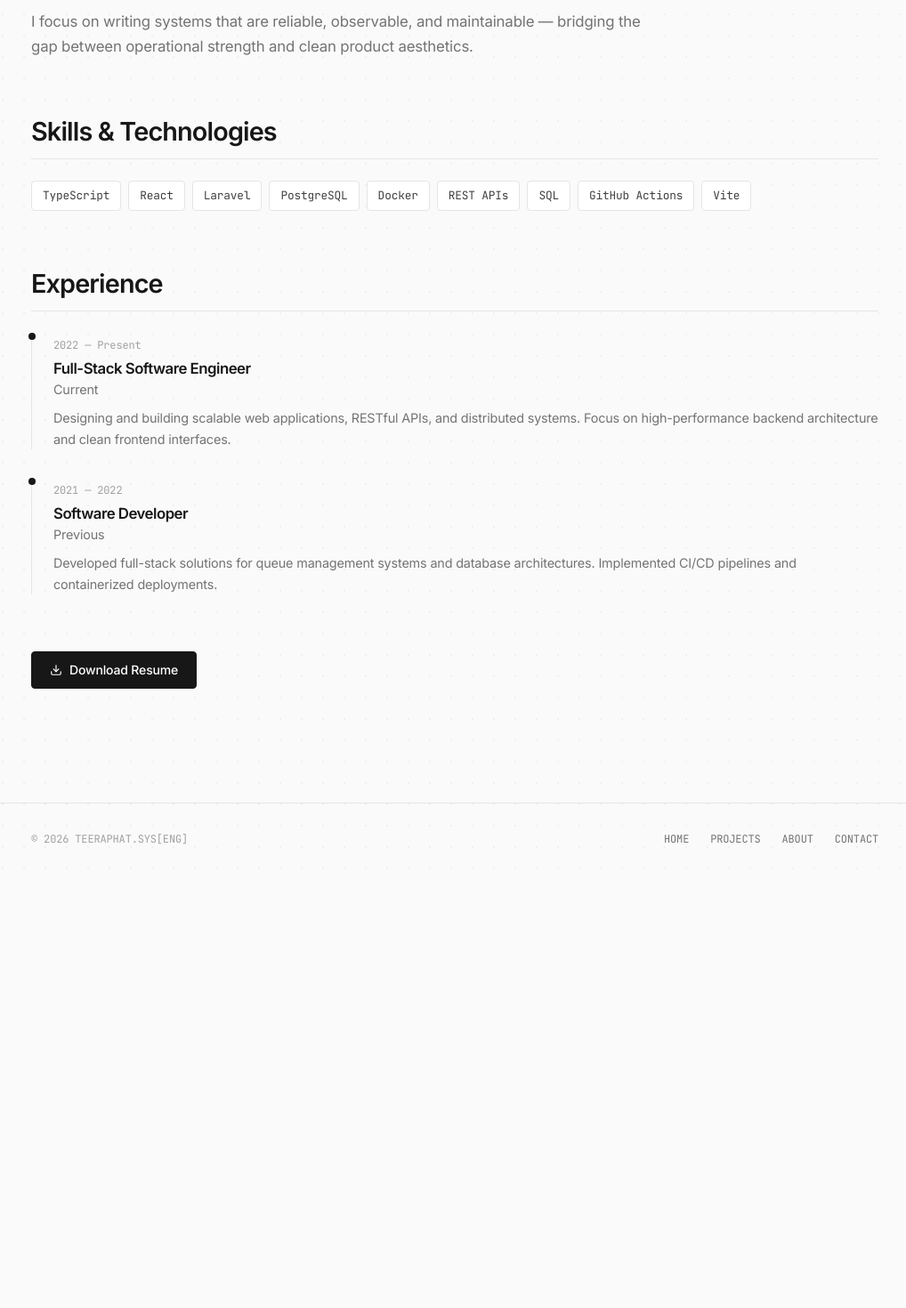
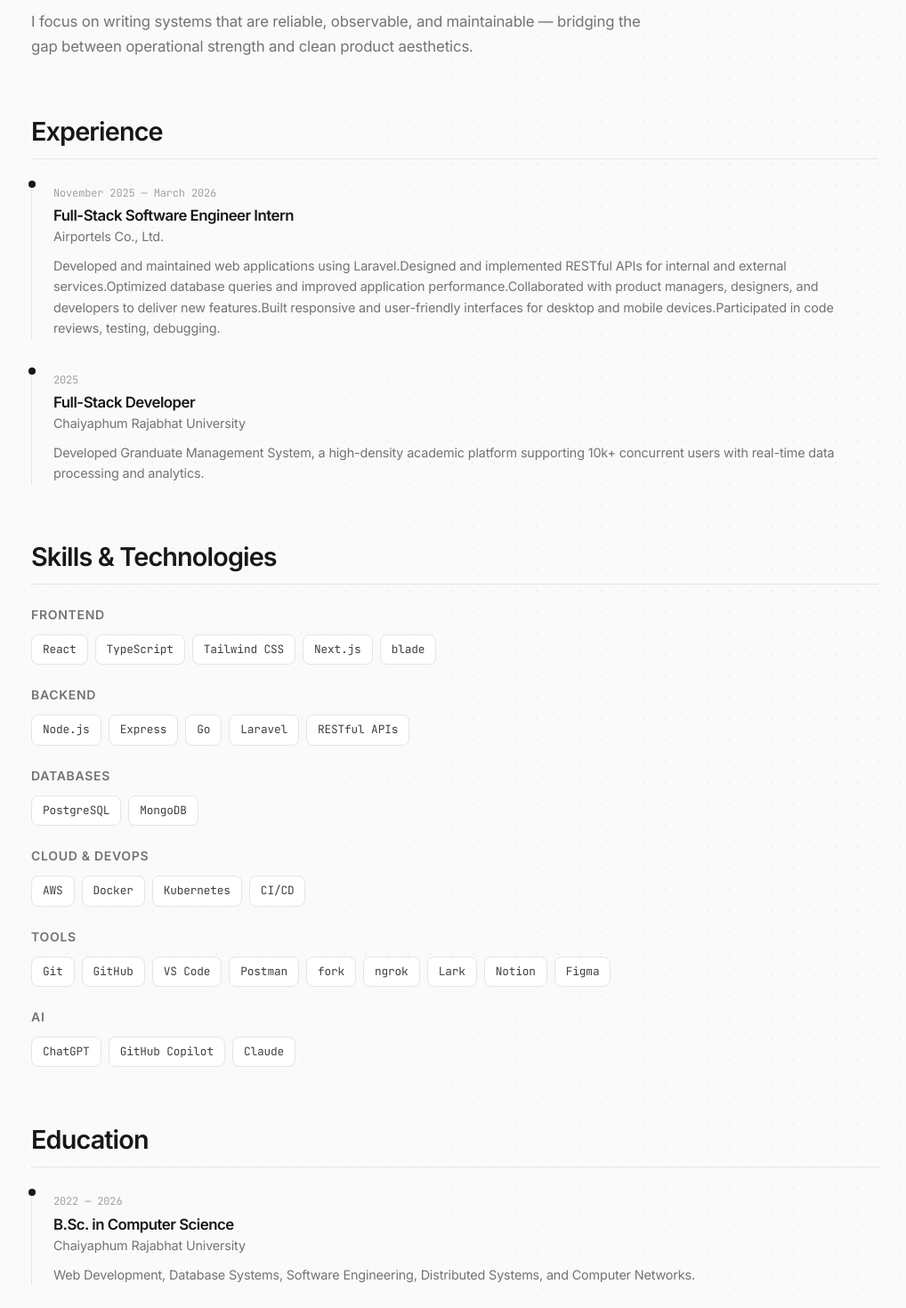
Before and after one commit to Teeraphat2104/portfolio_Teeraphat, a React (Vite) app: page /about in a window 1280 px wide. Shown: the part 380-1850 px from the top of the page at 89% size, without its empty margins (129-1147 px from the left). Before the commit the page ends 1363 px from the top, so only its background shows below. Built offline with nearby package versions, Linux system fonts and the light colour scheme.

Commit message:
update About page layout + barbershop content refinements

```diff
--- a/src/content/barbershop.md
+++ b/src/content/barbershop.md
@@ -29,7 +29,7 @@ flowchart TB
     Booking[BookingController]
     Barber[BarberController]
     POS[POSBarber Module]
-    DB[(PostgreSQL)]
+    DB[(MySQL)]
     Pest[Pest Test Suite]
 
     Client --> API --> Laravel
--- a/src/pages/About.tsx
+++ b/src/pages/About.tsx
@@ -1,23 +1,55 @@
 export const About: React.FC = () => {
-  const skills = [
-    'TypeScript', 'React', 'Laravel', 'PostgreSQL', 'Docker',
-    'REST APIs', 'SQL', 'GitHub Actions', 'Vite',
-  ]
+  const skills = {
+    Frontend: ["React", "TypeScript", "Tailwind CSS", "Next.js", "blade"],
+    Backend: ["Node.js", "Express", "Go", "Laravel", "RESTful APIs"],
+    Databases: ["PostgreSQL", "MongoDB"],
+    "Cloud & DevOps": ["AWS", "Docker", "Kubernetes", "CI/CD"],
+    Tools: [
+      "Git",
+      "GitHub",
+      "VS Code",
+      "Postman",
+      "fork",
+      "ngrok",
+      "Lark",
+      "Notion",
+      "Figma",
+    ],
+    AI: ["ChatGPT", "GitHub Copilot", "Claude"],
+  };
 
   const experience = [
     {
-      period: '2022 — Present',
-      title: 'Full-Stack Software Engineer',
-      company: 'Current',
-      description: 'Designing and building scalable web applications, RESTful APIs, and distributed systems. Focus on high-performance backend architecture and clean frontend interfaces.',
+      period: "November 2025 — March 2026",
+      title: "Full-Stack Software Engineer Intern",
+      company: "Airportels Co., Ltd.",
+      description: [
+        "Developed and maintained web applications using Laravel.",
+        "Designed and implemented RESTful APIs for internal and external services.",
+        "Optimized database queries and improved application performance.",
+        "Collaborated with product managers, designers, and developers to deliver new features.",
+        "Built responsive and user-friendly interfaces for desktop and mobile devices.",
+        "Participated in code reviews, testing, debugging.",
+      ],
     },
     {
-      period: '2021 — 2022',
-      title: 'Software Developer',
-      company: 'Previous',
-      description: 'Developed full-stack solutions for queue management systems and database architectures. Implemented CI/CD pipelines and containerized deployments.',
+      period: "2025",
+      title: "Full-Stack Developer",
+      company: "Chaiyaphum Rajabhat University",
+      description:
+        "Developed Granduate Management System, a high-density academic platform supporting 10k+ concurrent users with real-time data processing and analytics.",
     },
-  ]
+  ];
+
+  const education = [
+    {
+      period: "2022 — 2026",
+      title: "B.Sc. in Computer Science",
+      institution: "Chaiyaphum Rajabhat University",
+      description:
+        "Web Development, Database Systems, Software Engineering, Distributed Systems, and Computer Networks.",
+    },
+  ];
 
   return (
     <div className="max-w-[1000px] mx-auto px-6 pt-20 pb-16 animate-[fadeIn_0.8s_ease-out]">
@@ -31,31 +63,17 @@ export const About: React.FC = () => {
         </h1>
         <div className="max-w-[700px] space-y-4">
           <p className="text-[1.05rem] leading-relaxed text-neutral-900">
-            I am a Full-Stack Software Engineer specializing in backend architecture,
-            distributed systems, and high-performance web applications. My work spans
-            from designing database schemas for high-density academic platforms to
-            building real-time queue management systems with sub-15ms dispatch times.
+            I am a Full-Stack Software Engineer specializing in backend
+            architecture, distributed systems, and high-performance web
+            applications. My work spans from designing database schemas for
+            high-density academic platforms to building real-time queue
+            management systems with sub-15ms dispatch times.
           </p>
           <p className="text-[1.05rem] leading-relaxed text-neutral-500">
-            I focus on writing systems that are reliable, observable, and maintainable —
-            bridging the gap between operational strength and clean product aesthetics.
+            I focus on writing systems that are reliable, observable, and
+            maintainable — bridging the gap between operational strength and
+            clean product aesthetics.
           </p>
-        </div>
-      </section>
-
-      <section className="mb-16">
-        <h2 className="text-[clamp(1.4rem,3vw,1.8rem)] font-semibold mb-6 pb-3 border-b border-neutral-200">
-          Skills & Technologies
-        </h2>
-        <div className="flex flex-wrap gap-2">
-          {skills.map((skill) => (
-            <span
-              key={skill}
-              className="font-mono text-[0.8rem] px-3 py-1.5 rounded border border-neutral-200 bg-white text-neutral-700 hover:border-neutral-900 transition-colors"
-            >
-              {skill}
-            </span>
-          ))}
         </div>
       </section>
 
@@ -65,32 +83,81 @@ export const About: React.FC = () => {
         </h2>
         <div className="space-y-8">
           {experience.map((exp) => (
-            <div key={exp.title} className="relative pl-6 border-l border-neutral-200">
+            <div
+              key={exp.title}
+              className="relative pl-6 border-l border-neutral-200"
+            >
               <span className="absolute top-0 left-[-4.5px] w-2 h-2 rounded-full bg-neutral-900" />
-              <span className="font-mono text-[0.75rem] text-neutral-400">{exp.period}</span>
-              <h3 className="text-[1.05rem] font-semibold text-neutral-900 mt-1">{exp.title}</h3>
-              <span className="text-[0.9rem] text-neutral-500">{exp.company}</span>
-              <p className="text-[0.9rem] text-neutral-500 mt-2 leading-relaxed">{exp.description}</p>
+              <span className="font-mono text-[0.75rem] text-neutral-400">
+                {exp.period}
+              </span>
+              <h3 className="text-[1.05rem] font-semibold text-neutral-900 mt-1">
+                {exp.title}
+              </h3>
+              <span className="text-[0.9rem] text-neutral-500">
+                {exp.company}
+              </span>
+              <p className="text-[0.9rem] text-neutral-500 mt-2 leading-relaxed">
+                {exp.description}
+              </p>
             </div>
           ))}
         </div>
       </section>
 
-      <section>
-        <a
-          href="/resume.pdf"
-          target="_blank"
-          rel="noreferrer"
-          className="inline-flex items-center gap-2 bg-neutral-900 text-white border border-neutral-900 px-5 py-2.5 rounded text-sm font-medium transition-all hover:bg-transparent hover:text-neutral-900"
-        >
-          <svg width="14" height="14" viewBox="0 0 24 24" fill="none" stroke="currentColor" strokeWidth="2" strokeLinecap="round" strokeLinejoin="round">
-            <path d="M21 15v4a2 2 0 0 1-2 2H5a2 2 0 0 1-2-2v-4" />
-            <polyline points="7 10 12 15 17 10" />
-            <line x1="12" y1="15" x2="12" y2="3" />
-          </svg>
-          Download Resume
-        </a>
+      <section className="mb-16">
+        <h2 className="text-[clamp(1.4rem,3vw,1.8rem)] font-semibold mb-6 pb-3 border-b border-neutral-200">
+          Skills & Technologies
+        </h2>
+        <div className="space-y-6">
+          {Object.entries(skills).map(([category, skillList]) => (
+            <div key={category}>
+              <h3 className="mb-3 text-sm font-semibold uppercase tracking-wider text-neutral-500">
+                {category}
+              </h3>
+
+              <div className="flex flex-wrap gap-2">
+                {skillList.map((skill) => (
+                  <span
+                    key={skill}
+                    className="font-mono text-[0.8rem] px-3 py-1.5 rounded-lg border border-neutral-200 bg-white text-neutral-700 hover:border-neutral-900 transition-colors"
+                  >
+                    {skill}
+                  </span>
+                ))}
+              </div>
+            </div>
+          ))}
+        </div>
+      </section>
+
+      <section className="mb-16">
+        <h2 className="text-[clamp(1.4rem,3vw,1.8rem)] font-semibold mb-6 pb-3 border-b border-neutral-200">
+          Education
+        </h2>
+        <div className="space-y-8">
+          {education.map((edu) => (
+            <div
+              key={edu.title}
+              className="relative pl-6 border-l border-neutral-200"
+            >
+              <span className="absolute top-0 left-[-4.5px] w-2 h-2 rounded-full bg-neutral-900" />
+              <span className="font-mono text-[0.75rem] text-neutral-400">
+                {edu.period}
+              </span>
+              <h3 className="text-[1.05rem] font-semibold text-neutral-900 mt-1">
+                {edu.title}
+              </h3>
+              <span className="text-[0.9rem] text-neutral-500">
+                {edu.institution}
+              </span>
+              <p className="text-[0.9rem] text-neutral-500 mt-2 leading-relaxed">
+                {edu.description}
+              </p>
+            </div>
+          ))}
+        </div>
       </section>
     </div>
-  )
-}
+  );
+};
--- a/src/pages/Home.tsx
+++ b/src/pages/Home.tsx
@@ -9,9 +9,13 @@ export const Home: React.FC = () => {
   const featured = projects.slice(0, 3)
 
   const words = [
-    'DISTRIBUTED SYSTEMS DESIGN',
     'FULL-STACK ARCHITECTURE',
+    'FRONT-END ARCHITECTURE',
+    'BACK-END ARCHITECTURE',
     'CLOUD ARCHITECTURE & OPS',
+    'SCALABLE SYSTEMS',
+    'DATABASE DESIGN',
+    'API DESIGN',
     'HIGH-PERFORMANCE APPLICATIONS',
   ]
   const [index, setIndex] = useState(0)
--- a/src/pages/ProjectDetail.tsx
+++ b/src/pages/ProjectDetail.tsx
@@ -286,20 +286,6 @@ export const ProjectDetail: React.FC = () => {
           </div>
         )}
       </div>
-
-      <div className="flex mt-10 pt-8 border-t border-neutral-200">
-        <a
-          href={project.github}
-          target="_blank"
-          rel="noreferrer"
-          className="inline-flex items-center gap-2 bg-transparent text-neutral-900 border border-neutral-200 px-5 py-2.5 rounded-lg text-sm font-medium transition-all hover:border-neutral-900 hover:bg-neutral-50 active:scale-[0.98]"
-        >
-          <svg width="14" height="14" viewBox="0 0 24 24" fill="none" stroke="currentColor" strokeWidth="2" strokeLinecap="round" strokeLinejoin="round">
-            <path d="M9 19c-5 1.5-5-2.5-7-3m14 6v-3.87a3.37 3.37 0 0 0-.94-2.61c3.14-.35 6.44-1.54 6.44-7A5.44 5.44 0 0 0 20 4.77 5.07 5.07 0 0 0 19.91 1S18.73.65 16 2.48a13.38 13.38 0 0 0-7 0C6.27.65 5.09 1 5.09 1A5.07 5.07 0 0 0 5 4.77a5.44 5.44 0 0 0-1.5 3.78c0 5.42 3.3 6.61 6.44 7A3.37 3.37 0 0 0 9 18.13V22" />
-          </svg>
-          Source Code
-        </a>
-      </div>
     </div>
   )
 }
```
